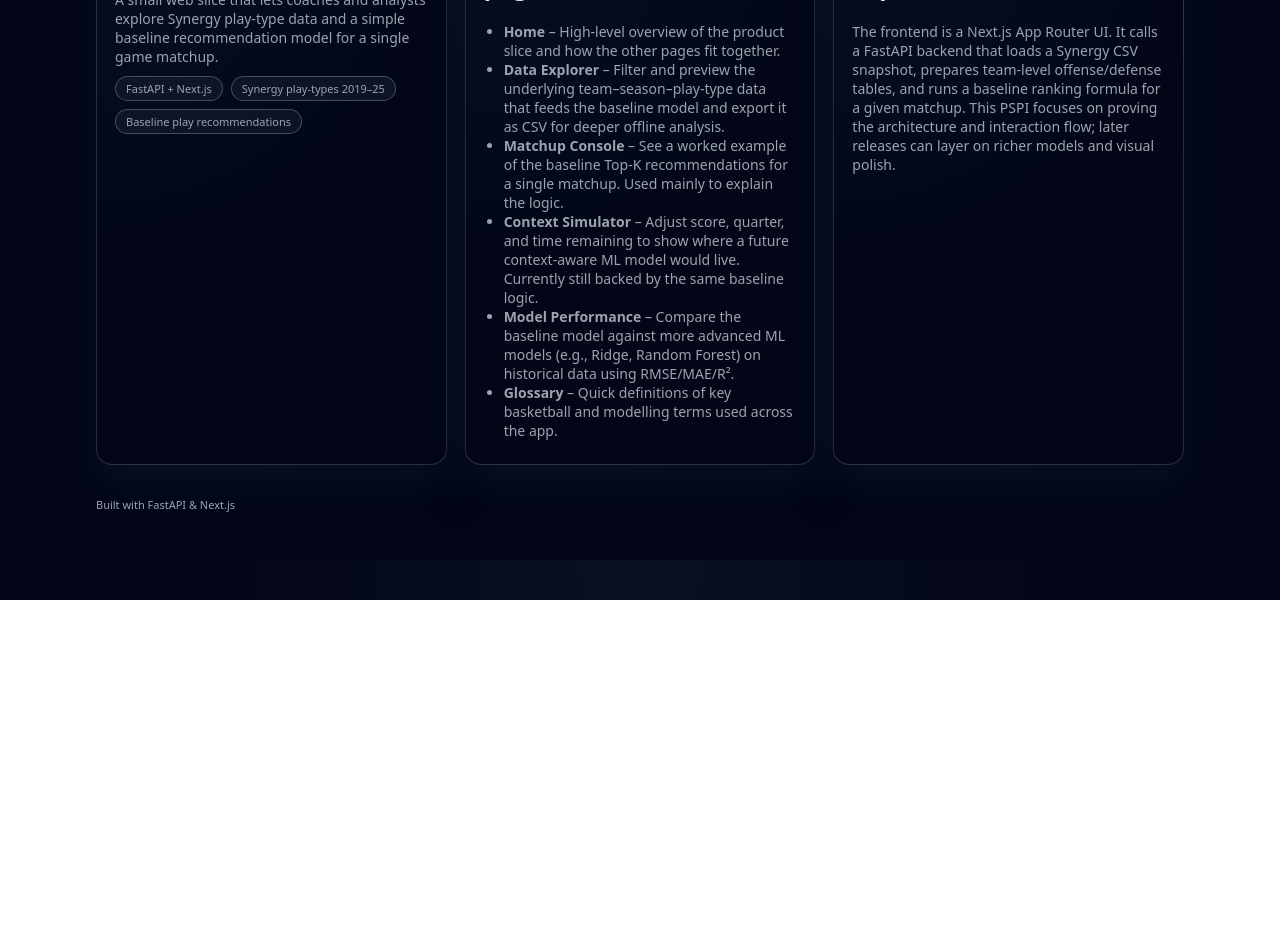
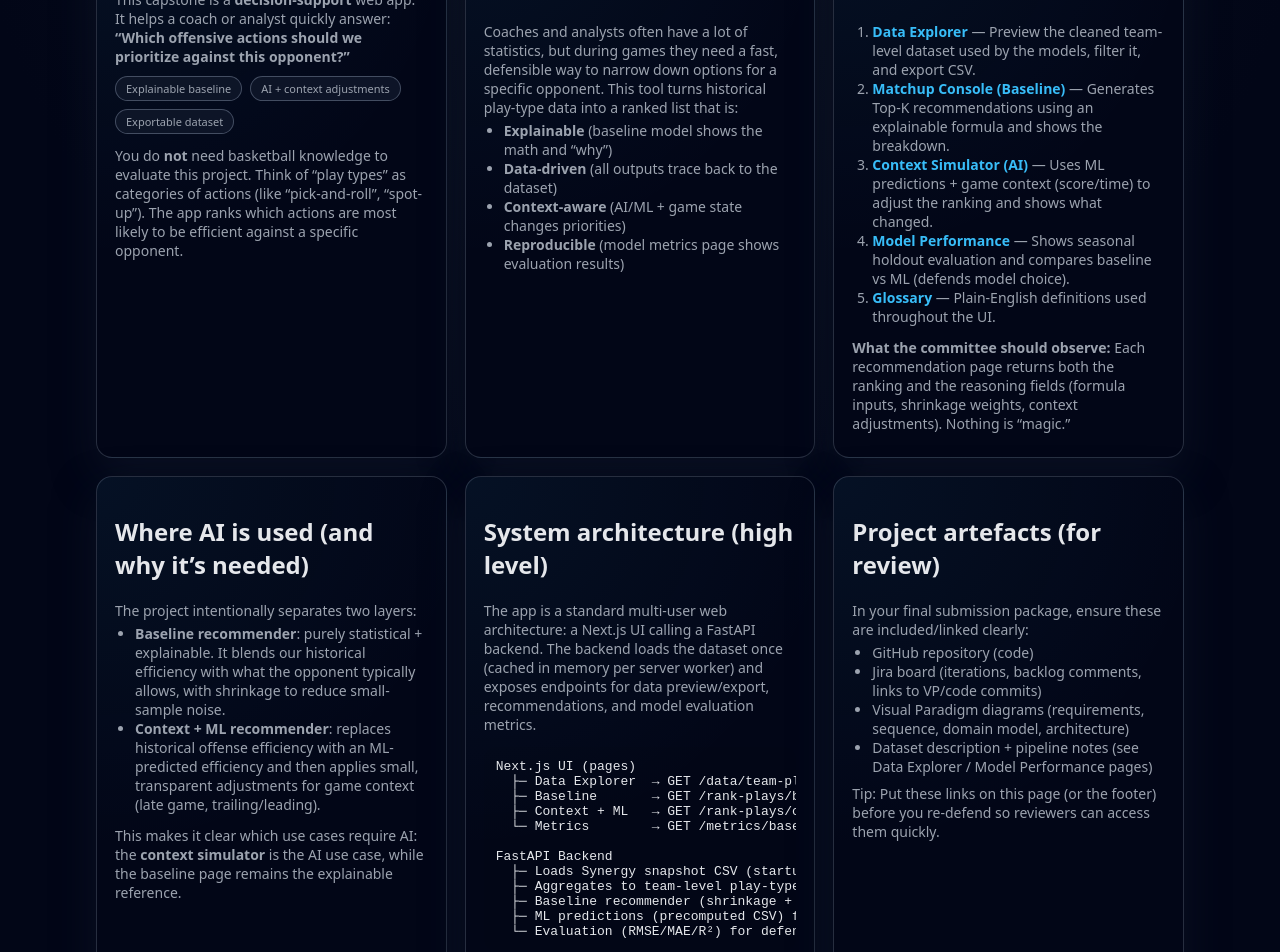
Before and after one commit to Basketball-Capstone-25/NBAPlayRanker, a Next.js app: page / in a window 1280 px wide. Shown: the part 200-1152 px from the top of the page. Before the commit the page ends 800 px from the top, so only its background shows below. Built offline with nearby package versions, Linux system fonts and the light colour scheme.

Commit message:
Updating Home Page to be Non technical and very beginner friendly with explanations

```diff
--- a/app/page.tsx
+++ b/app/page.tsx
@@ -1,63 +1,190 @@
+// app/page.tsx
+//
+// Home page (non-basketball + non-technical).
+//
+// Goals:
+// - Explain the real-world problem in plain English.
+// - Make it obvious why there are TWO recommenders:
+//   (1) Baseline = transparent math
+//   (2) Context+ML = AI + game context adjustments
+// - Provide a dead-simple “demo flow” so reviewers know what to click.
+// - Summarize architecture at a high level (frontend -> API -> data/model).
+//
+// NOTE: This is intentionally static (server component). No hooks needed.
+
+import Link from "next/link";
+
 export default function Page() {
   return (
     <div className="grid">
-      {/* Hero / overview card */}
+      {/* HERO / PURPOSE */}
       <section className="card">
-        <h1 className="h1">Basketball Game Strategy Analysis</h1>
+        <h1 className="h1">Basketball Strategy Decision Support</h1>
         <p className="muted">
-          A small web slice that lets coaches and analysts explore Synergy play-type data
-          and a simple baseline recommendation model for a single game matchup.
+          This capstone is a <strong>decision-support</strong> web app. It helps a coach
+          or analyst quickly answer:
+          <br />
+          <strong>“Which offensive actions should we prioritize against this opponent?”</strong>
         </p>
+
         <div className="kpi">
-          <span className="pill">FastAPI + Next.js</span>
-          <span className="pill">Synergy play-types 2019–25</span>
-          <span className="pill">Baseline play recommendations</span>
+          <span className="pill">Explainable baseline</span>
+          <span className="pill">AI + context adjustments</span>
+          <span className="pill">Exportable dataset</span>
         </div>
+
+        <p className="muted" style={{ marginTop: 12 }}>
+          You do <strong>not</strong> need basketball knowledge to evaluate this project.
+          Think of “play types” as categories of actions (like “pick-and-roll”, “spot-up”).
+          The app ranks which actions are most likely to be efficient against a specific
+          opponent.
+        </p>
       </section>
 
-      {/* Tiles: short descriptions for each main page */}
+      {/* WHAT PROBLEM / WHY IT MATTERS */}
       <section className="card">
-        <h2>What you can do on each page</h2>
+        <h2>What real problem does this solve?</h2>
+        <p className="muted">
+          Coaches and analysts often have a lot of statistics, but during games they need a
+          fast, defensible way to narrow down options for a specific opponent.
+          This tool turns historical play-type data into a ranked list that is:
+        </p>
         <ul className="muted" style={{ fontSize: 14, paddingLeft: 20 }}>
           <li>
-            <strong>Home</strong> – High-level overview of the product slice and how the
-            other pages fit together.
+            <strong>Explainable</strong> (baseline model shows the math and “why”)
           </li>
           <li>
-            <strong>Data Explorer</strong> – Filter and preview the underlying
-            team–season–play-type data that feeds the baseline model and export it as CSV
-            for deeper offline analysis.
+            <strong>Data-driven</strong> (all outputs trace back to the dataset)
           </li>
           <li>
-            <strong>Matchup Console</strong> – See a worked example of the baseline
-            Top-K recommendations for a single matchup. Used mainly to explain the logic.
+            <strong>Context-aware</strong> (AI/ML + game state changes priorities)
           </li>
           <li>
-            <strong>Context Simulator</strong> – Adjust score, quarter, and time remaining
-            to show where a future context-aware ML model would live. Currently still
-            backed by the same baseline logic.
-          </li>
-          <li>
-            <strong>Model Performance</strong> – Compare the baseline model against more
-            advanced ML models (e.g., Ridge, Random Forest) on historical data using
-            RMSE/MAE/R².
-          </li>
-          <li>
-            <strong>Glossary</strong> – Quick definitions of key basketball and modelling
-            terms used across the app.
+            <strong>Reproducible</strong> (model metrics page shows evaluation results)
           </li>
         </ul>
       </section>
 
-      {/* Short architecture / notes card */}
+      {/* SIMPLE WORKFLOW (LINKS TO PAGES) */}
       <section className="card">
-        <h2>How this slice fits the capstone</h2>
+        <h2>Demo flow (click in this order)</h2>
+        <ol className="muted" style={{ fontSize: 14, paddingLeft: 20 }}>
+          <li>
+            <Link href="/data-explorer">
+              <strong>Data Explorer</strong>
+            </Link>{" "}
+            — Preview the cleaned team-level dataset used by the models, filter it, and export CSV.
+          </li>
+          <li>
+            <Link href="/matchup">
+              <strong>Matchup Console (Baseline)</strong>
+            </Link>{" "}
+            — Generates Top-K recommendations using an explainable formula and shows the breakdown.
+          </li>
+          <li>
+            <Link href="/context">
+              <strong>Context Simulator (AI)</strong>
+            </Link>{" "}
+            — Uses ML predictions + game context (score/time) to adjust the ranking and shows what changed.
+          </li>
+          <li>
+            <Link href="/model-metrics">
+              <strong>Model Performance</strong>
+            </Link>{" "}
+            — Shows seasonal holdout evaluation and compares baseline vs ML (defends model choice).
+          </li>
+          <li>
+            <Link href="/glossary">
+              <strong>Glossary</strong>
+            </Link>{" "}
+            — Plain-English definitions used throughout the UI.
+          </li>
+        </ol>
+
+        <p className="muted" style={{ marginTop: 12 }}>
+          <strong>What the committee should observe:</strong> Each recommendation page returns
+          both the ranking and the reasoning fields (formula inputs, shrinkage weights, context
+          adjustments). Nothing is “magic.”
+        </p>
+      </section>
+
+      {/* WHY AI IS NEEDED */}
+      <section className="card">
+        <h2>Where AI is used (and why it’s needed)</h2>
         <p className="muted">
-          The frontend is a Next.js App Router UI. It calls a FastAPI backend that loads a
-          Synergy CSV snapshot, prepares team-level offense/defense tables, and runs a
-          baseline ranking formula for a given matchup. This PSPI focuses on proving the
-          architecture and interaction flow; later releases can layer on richer models and
-          visual polish.
+          The project intentionally separates two layers:
+        </p>
+        <ul className="muted" style={{ fontSize: 14, paddingLeft: 20 }}>
+          <li>
+            <strong>Baseline recommender</strong>: purely statistical + explainable. It blends
+            our historical efficiency with what the opponent typically allows, with shrinkage to
+            reduce small-sample noise.
+          </li>
+          <li>
+            <strong>Context + ML recommender</strong>: replaces historical offense efficiency with
+            an ML-predicted efficiency and then applies small, transparent adjustments for game
+            context (late game, trailing/leading).
+          </li>
+        </ul>
+
+        <p className="muted" style={{ marginTop: 12 }}>
+          This makes it clear which use cases require AI: the <strong>context simulator</strong>{" "}
+          is the AI use case, while the baseline page remains the explainable reference.
+        </p>
+      </section>
+
+      {/* ARCHITECTURE (HIGH LEVEL) */}
+      <section className="card">
+        <h2>System architecture (high level)</h2>
+        <p className="muted">
+          The app is a standard multi-user web architecture: a Next.js UI calling a FastAPI backend.
+          The backend loads the dataset once (cached in memory per server worker) and exposes endpoints
+          for data preview/export, recommendations, and model evaluation metrics.
+        </p>
+
+        <pre
+          style={{
+            background: "rgba(0,0,0,0.05)",
+            padding: 12,
+            borderRadius: 12,
+            overflowX: "auto",
+            fontSize: 13,
+          }}
+        >
+{`Next.js UI (pages)
+  ├─ Data Explorer  → GET /data/team-playtypes (+ CSV export)
+  ├─ Baseline       → GET /rank-plays/baseline (+ breakdown fields)
+  ├─ Context + ML   → GET /rank-plays/context-ml (+ context deltas)
+  └─ Metrics        → GET /metrics/baseline-vs-ml (season holdout)
+
+FastAPI Backend
+  ├─ Loads Synergy snapshot CSV (startup)
+  ├─ Aggregates to team-level play-type table
+  ├─ Baseline recommender (shrinkage + blend vs opponent)
+  ├─ ML predictions (precomputed CSV) for AI page
+  └─ Evaluation (RMSE/MAE/R²) for defense justification`}
+        </pre>
+
+        <p className="muted" style={{ marginTop: 12 }}>
+          This architecture also supports multiple users because requests are stateless, and heavy data/model
+          loading is cached at server startup (per worker).
+        </p>
+      </section>
+
+      {/* ARTIFACTS / WHAT TO SUBMIT*/}
+      <section className="card">
+        <h2>Project artefacts (for review)</h2>
+        <p className="muted">
+          In your final submission package, ensure these are included/linked clearly:
+        </p>
+        <ul className="muted" style={{ fontSize: 14, paddingLeft: 20 }}>
+          <li>GitHub repository (code)</li>
+          <li>Jira board (iterations, backlog comments, links to VP/code commits)</li>
+          <li>Visual Paradigm diagrams (requirements, sequence, domain model, architecture)</li>
+          <li>Dataset description + pipeline notes (see Data Explorer / Model Performance pages)</li>
+        </ul>
+        <p className="muted" style={{ marginTop: 8 }}>
+          Tip: Put these links on this page (or the footer) before you re-defend so reviewers can access them quickly.
         </p>
       </section>
     </div>
```
